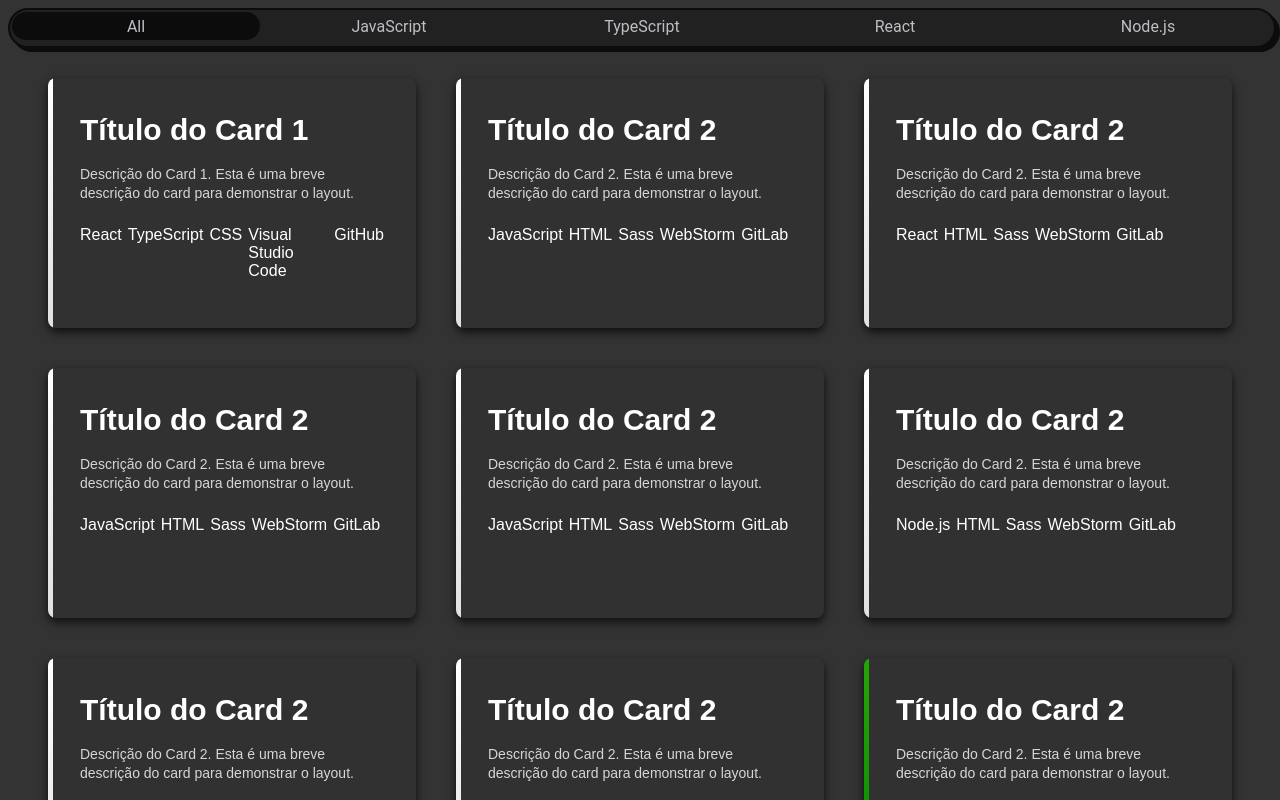
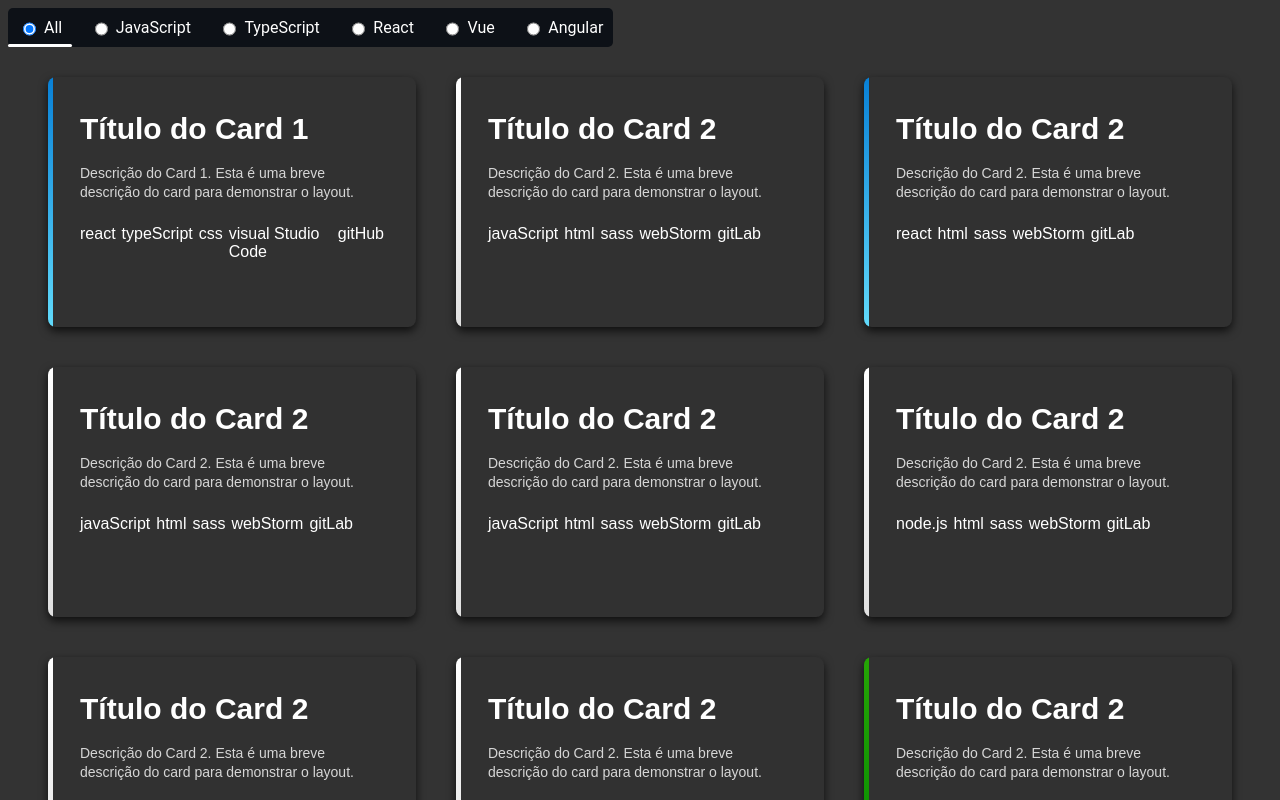
Before and after one commit to gabrielpenteado/portfolio, a React (Vite) app: page / in a window 1280 px wide. Shown: the top 800 px of the page. Built offline with nearby package versions, Linux system fonts and the light colour scheme.

Commit message:
updated navbar buttons

```diff
--- a/src/App.tsx
+++ b/src/App.tsx
@@ -8,15 +8,16 @@ import { motion, AnimatePresence } from "framer-motion";
 
 // Define os tipos para as opções de tech stack
 const techOptions: string[] = [
-  "All",
-  "JavaScript",
-  "TypeScript",
-  "React",
-  "Node.js",
+  "all",
+  "javaScript",
+  "typeScript",
+  "react",
+  "vue",
+  "angular",
 ];
 
 const App: React.FC = () => {
-  const [selectedTech, setSelectedTech] = useState<string>("All");
+  const [selectedTech, setSelectedTech] = useState<string>("all");
 
   const handleTechChange = (tech: string) => {
     setSelectedTech(tech);
@@ -24,7 +25,7 @@ const App: React.FC = () => {
 
   // Filtra os cards com base na tech stack selecionada
   const filteredCards =
-    selectedTech === "All"
+    selectedTech === "all"
       ? cards
       : cards.filter((card) =>
           card.techStack!.some((tech) => tech.name === selectedTech)
--- a/src/cardData.ts
+++ b/src/cardData.ts
@@ -21,11 +21,11 @@ export const cards: CardData[] = [
     description:
       "Descrição do Card 1. Esta é uma breve descrição do card para demonstrar o layout.",
     techStack: [
-      { name: "React" },
-      { name: "TypeScript" },
-      { name: "CSS" },
-      { name: "Visual Studio Code" },
-      { name: "GitHub" },
+      { name: "react" },
+      { name: "typeScript" },
+      { name: "css" },
+      { name: "visual Studio Code" },
+      { name: "gitHub" },
     ],
     codeLink: "https://google.com",
     videoLink: "https://google.com",
@@ -38,11 +38,11 @@ export const cards: CardData[] = [
     description:
       "Descrição do Card 2. Esta é uma breve descrição do card para demonstrar o layout.",
     techStack: [
-      { name: "JavaScript" },
-      { name: "HTML" },
-      { name: "Sass" },
-      { name: "WebStorm" },
-      { name: "GitLab" },
+      { name: "javaScript" },
+      { name: "html" },
+      { name: "sass" },
+      { name: "webStorm" },
+      { name: "gitLab" },
     ],
     codeLink: "https://google.com",
     videoLink: "https://google.com",
@@ -55,11 +55,11 @@ export const cards: CardData[] = [
     description:
       "Descrição do Card 2. Esta é uma breve descrição do card para demonstrar o layout.",
     techStack: [
-      { name: "React" },
-      { name: "HTML" },
-      { name: "Sass" },
-      { name: "WebStorm" },
-      { name: "GitLab" },
+      { name: "react" },
+      { name: "html" },
+      { name: "sass" },
+      { name: "webStorm" },
+      { name: "gitLab" },
     ],
     codeLink: "https://google.com",
     videoLink: "https://google.com",
@@ -72,11 +72,11 @@ export const cards: CardData[] = [
     description:
       "Descrição do Card 2. Esta é uma breve descrição do card para demonstrar o layout.",
     techStack: [
-      { name: "JavaScript" },
-      { name: "HTML" },
-      { name: "Sass" },
-      { name: "WebStorm" },
-      { name: "GitLab" },
+      { name: "javaScript" },
+      { name: "html" },
+      { name: "sass" },
+      { name: "webStorm" },
+      { name: "gitLab" },
     ],
     codeLink: "https://google.com",
     videoLink: "https://google.com",
@@ -89,11 +89,11 @@ export const cards: CardData[] = [
     description:
       "Descrição do Card 2. Esta é uma breve descrição do card para demonstrar o layout.",
     techStack: [
-      { name: "JavaScript" },
-      { name: "HTML" },
-      { name: "Sass" },
-      { name: "WebStorm" },
-      { name: "GitLab" },
+      { name: "javaScript" },
+      { name: "html" },
+      { name: "sass" },
+      { name: "webStorm" },
+      { name: "gitLab" },
     ],
     codeLink: "https://google.com",
     videoLink: "https://google.com",
@@ -106,11 +106,11 @@ export const cards: CardData[] = [
     description:
       "Descrição do Card 2. Esta é uma breve descrição do card para demonstrar o layout.",
     techStack: [
-      { name: "Node.js" },
-      { name: "HTML" },
-      { name: "Sass" },
-      { name: "WebStorm" },
-      { name: "GitLab" },
+      { name: "node.js" },
+      { name: "html" },
+      { name: "sass" },
+      { name: "webStorm" },
+      { name: "gitLab" },
     ],
     codeLink: "https://google.com",
     videoLink: "https://google.com",
@@ -123,11 +123,11 @@ export const cards: CardData[] = [
     description:
       "Descrição do Card 2. Esta é uma breve descrição do card para demonstrar o layout.",
     techStack: [
-      { name: "TypeScript" },
-      { name: "HTML" },
-      { name: "Sass" },
-      { name: "WebStorm" },
-      { name: "GitLab" },
+      { name: "typeScript" },
+      { name: "html" },
+      { name: "sass" },
+      { name: "webStorm" },
+      { name: "gitLab" },
     ],
     codeLink: "https://google.com",
     videoLink: "https://google.com",
@@ -140,11 +140,11 @@ export const cards: CardData[] = [
     description:
       "Descrição do Card 2. Esta é uma breve descrição do card para demonstrar o layout.",
     techStack: [
-      { name: "JavaScript" },
-      { name: "HTML" },
-      { name: "Sass" },
-      { name: "WebStorm" },
-      { name: "GitLab" },
+      { name: "javaScript" },
+      { name: "html" },
+      { name: "sass" },
+      { name: "webStorm" },
+      { name: "gitLab" },
     ],
     codeLink: "https://google.com",
     videoLink: "https://google.com",
@@ -157,11 +157,11 @@ export const cards: CardData[] = [
     description:
       "Descrição do Card 2. Esta é uma breve descrição do card para demonstrar o layout.",
     techStack: [
-      { name: "JavaScript" },
-      { name: "HTML" },
-      { name: "Sass" },
+      { name: "javaScript" },
+      { name: "html" },
+      { name: "sass" },
       { name: "vue" },
-      { name: "TypeScript" },
+      { name: "typeScript" },
     ],
     codeLink: "https://google.com",
     videoLink: "https://google.com",
@@ -174,11 +174,11 @@ export const cards: CardData[] = [
     description:
       "Descrição do Card 2. Esta é uma breve descrição do card para demonstrar o layout.",
     techStack: [
-      { name: "JavaScript" },
+      { name: "javaScript" },
       { name: "react" },
-      { name: "TypeScript" },
-      { name: "WebStorm" },
-      { name: "GitLab" },
+      { name: "typeScript" },
+      { name: "webStorm" },
+      { name: "gitLab" },
     ],
     codeLink: "https://google.com",
     videoLink: "https://google.com",
@@ -191,11 +191,11 @@ export const cards: CardData[] = [
     description:
       "Descrição do Card 2. Esta é uma breve descrição do card para demonstrar o layout.",
     techStack: [
-      { name: "JavaScript" },
-      { name: "HTML" },
+      { name: "javaScript" },
+      { name: "html" },
       { name: "react" },
-      { name: "WebStorm" },
-      { name: "GitLab" },
+      { name: "webStorm" },
+      { name: "gitLab" },
     ],
     codeLink: "https://google.com",
     videoLink: "https://google.com",
@@ -208,11 +208,11 @@ export const cards: CardData[] = [
     description:
       "Descrição do Card 2. Esta é uma breve descrição do card para demonstrar o layout.",
     techStack: [
-      { name: "JavaScript" },
-      { name: "HTML" },
+      { name: "javaScript" },
+      { name: "html" },
       { name: "angular" },
-      { name: "Node.js" },
-      { name: "GitLab" },
+      { name: "node.js" },
+      { name: "gitLab" },
     ],
     codeLink: "https://google.com",
     videoLink: "https://google.com",
@@ -225,11 +225,11 @@ export const cards: CardData[] = [
     description:
       "Descrição do Card 2. Esta é uma breve descrição do card para demonstrar o layout.",
     techStack: [
-      { name: "JavaScript" },
-      { name: "HTML" },
-      { name: "TypeScript" },
-      { name: "WebStorm" },
-      { name: "React" },
+      { name: "javaScript" },
+      { name: "html" },
+      { name: "typeScript" },
+      { name: "webStorm" },
+      { name: "react" },
     ],
     codeLink: "https://google.com",
     videoLink: "https://google.com",
--- a/src/components/navbar/Navbar.css
+++ b/src/components/navbar/Navbar.css
@@ -1,72 +1,69 @@
-.wrapper {
-  --font-color-dark: #bebfc5;
-  --font-color-light: #bebfc5;
-  --bg-color: #212121;
-  --main-color: #0c0c0c;
-  --secondary-color: #141414;
-  position: relative;
-  width: 100%;
-  height: 36px;
-  background-color: var(--bg-color);
-  border: 2px solid var(--main-color);
-  border-radius: 34px;
+.input {
   display: flex;
   flex-direction: row;
-  box-shadow: 4px 4px var(--main-color);
+  width: fit-content;
+  background-color: #0d1117;
+  justify-content: center;
+  border-radius: 5px;
+  gap: 7.5px;
 }
 
-.option {
-  margin-right: 5px;
-  width: 100%;
-  height: 28px;
+.value {
+  background-color: transparent;
+  border: none;
+  padding: 10px;
+  color: white;
+  display: flex;
   position: relative;
-  top: 2px;
-  left: 2px;
-  border-radius: 34px;
-  transition: 0.25s cubic-bezier(0, 0, 0, 1);
+  gap: 5px;
+  cursor: pointer;
+  border-radius: 4px;
+  transition: all 0.2s ease;
 }
 
-.option:last-child {
-  margin-right: 4px;
+span {
+  text-transform: capitalize;
 }
 
-.option:hover {
-  background-color: var(--secondary-color);
+.value:not(:active):hover,
+.value:focus {
+  background-color: #21262c;
 }
 
-.option:hover .span {
-  color: var(--font-color-light);
+.value:focus,
+.value:active {
+  background-color: #1a1f24;
+  outline: none;
 }
 
-.input {
+.value-color::before {
+  content: "";
+  position: absolute;
+  top: 36px;
+  right: 0px;
   width: 100%;
-  height: 100%;
-  position: absolute;
-  left: 0;
-  top: 0;
-  appearance: none;
-  cursor: pointer;
+  height: 3px;
+  background-color: var(--color, white);
+  border-radius: 5px;
+  opacity: 0;
 }
 
-.btn {
-  width: 100%;
-  height: 100%;
-  border-radius: 50px;
-  display: flex;
-  justify-content: center;
-  align-items: center;
+.value:focus::before,
+.value-color:checked::before {
+  opacity: 1;
 }
 
-.span {
-  color: var(--font-color-dark);
+/* Classe condicional para React */
+.react {
+  --color: #0880d6;
 }
 
-.input:checked + .btn {
-  background-color: var(--main-color);
-  transition: 0.2s cubic-bezier(0, 0, 0, 1);
+/* Classe condicional para Vue */
+.vue {
+  --color: #008800;
 }
 
-.input:checked + .btn .span {
-  color: var(--font-color-light);
-  transition: 0.25s cubic-bezier(0, 0, 0, 1);
+/* Classe condicional para Angular */
+.angular {
+  --color: #c20000;
 }
--- a/src/components/navbar/Navbar.tsx
+++ b/src/components/navbar/Navbar.tsx
@@ -12,12 +12,11 @@ const Navbar: React.FC<NavbarProps> = ({
   techOptions,
 }) => {
   return (
-    <nav>
-      <div className="wrapper">
+    <div className="input">
       {techOptions.map((tech, index) => (
-          <label key={index} className="option">
+        <label key={index} className={`value ${tech}`}>
           <input
-              className="input"
+            className="value-color"
             type="radio"
             name="btn"
             value={tech}
@@ -30,7 +29,6 @@ const Navbar: React.FC<NavbarProps> = ({
         </label>
       ))}
     </div>
-    </nav>
   );
 };
 
```
Lines whose indentation alone changed are shown as unchanged.
